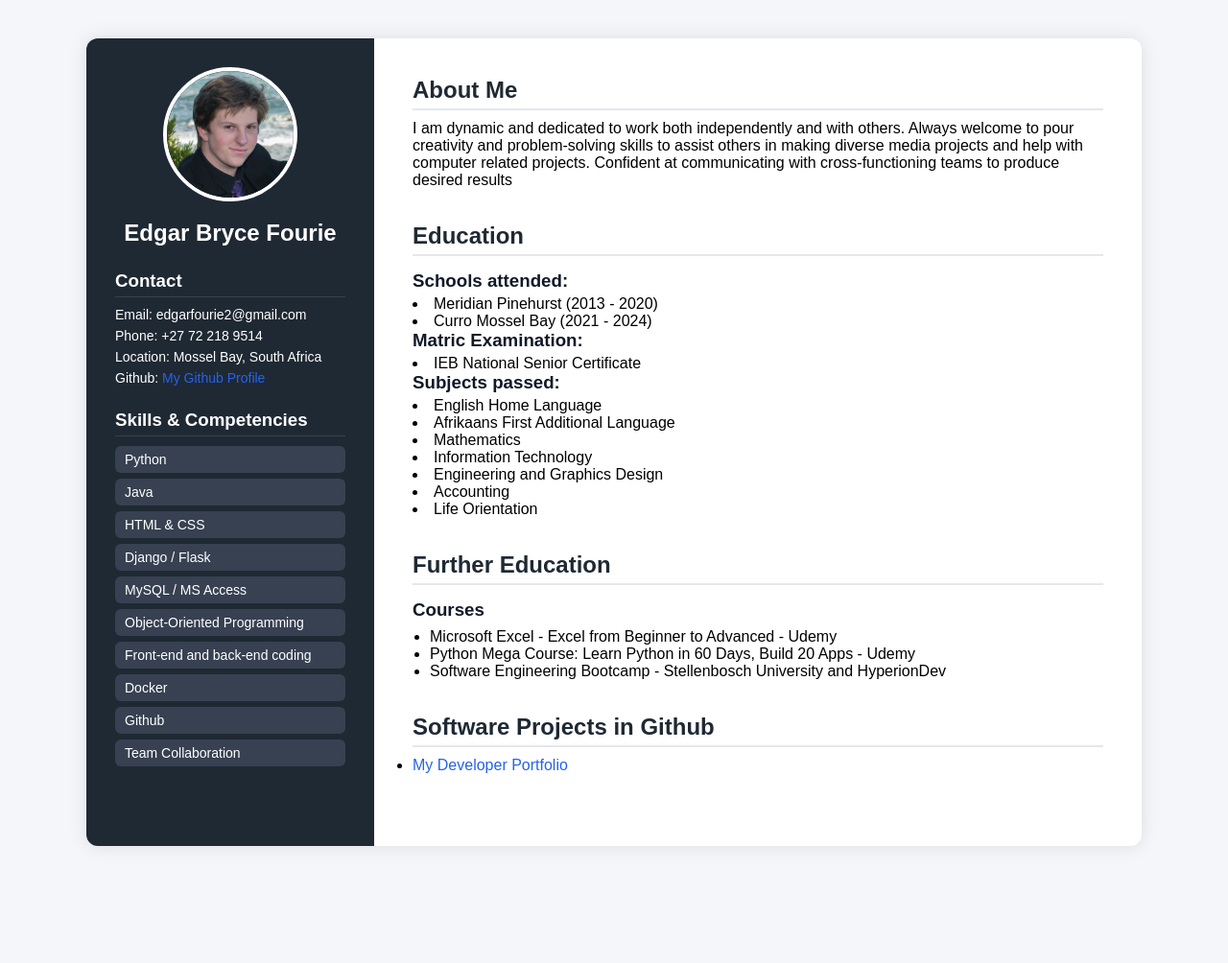
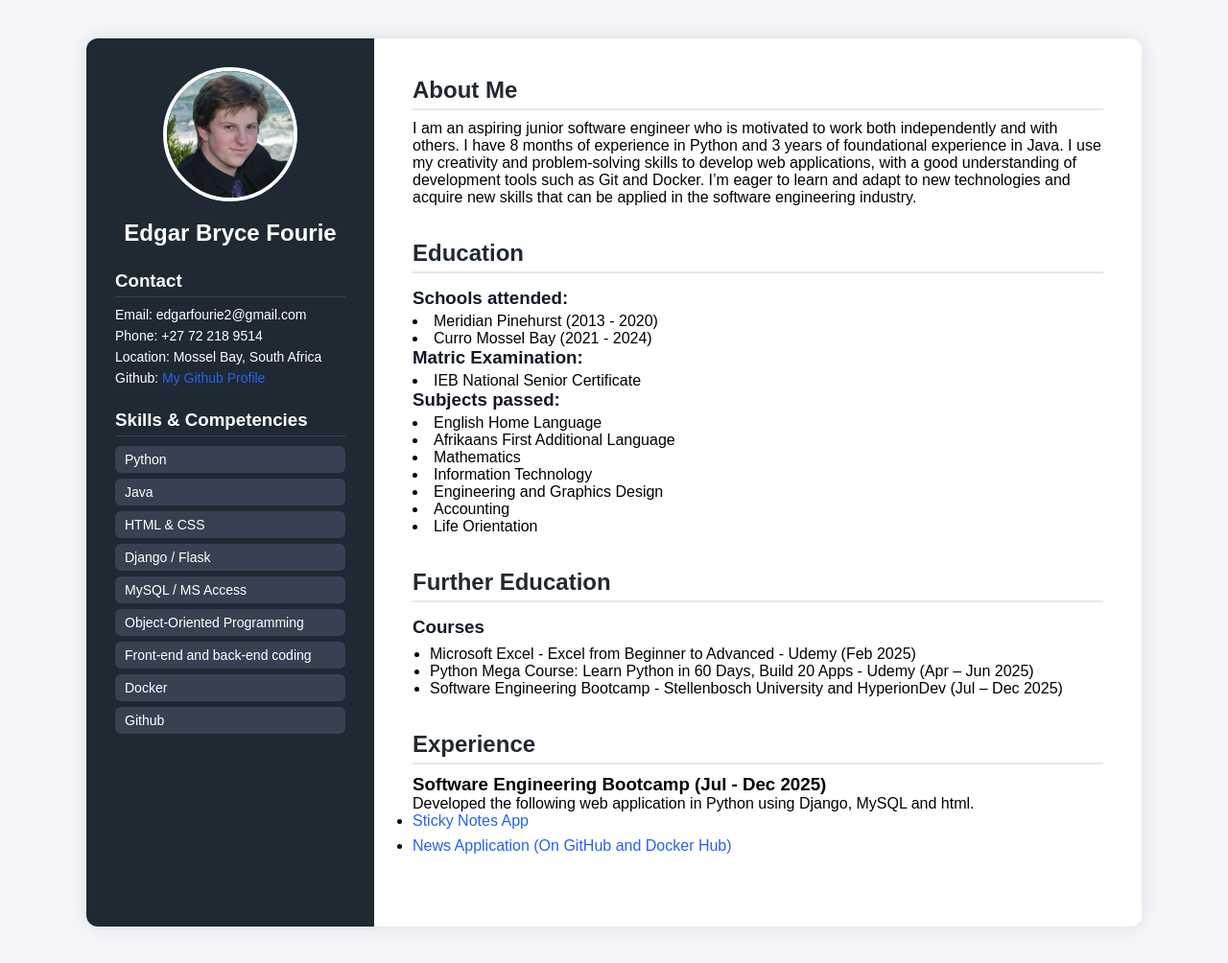
Before and after one commit to Drago7532/MyCV, a plain HTML site: page index.html in a window 1280 px wide. Shown: the whole page at 96% size. Before the commit the page ends 922 px from the top, so only its background shows below. Drawn offline with Linux system fonts and the light colour scheme.

Commit message:
Updated CV

```diff
--- a/index.html
+++ b/index.html
@@ -38,7 +38,6 @@
                     <li>Front-end and back-end coding</li>
                     <li>Docker</li>
                     <li>Github</li>
-                    <li>Team Collaboration</li>
                 </ul>
             </div>
         </aside>
@@ -49,7 +48,7 @@
             <section>
                 <h2>About Me</h2>
                 <p>
-                    I am dynamic and dedicated to work both independently and with others. Always welcome to pour creativity and problem-solving skills to assist others in making diverse media projects and help with computer related projects. Confident at communicating with cross-functioning teams to produce desired results
+                    I am an aspiring junior software engineer who is motivated to work both independently and with others. I have 8 months of experience in Python and 3 years of foundational experience in Java. I use my creativity and problem-solving skills to develop web applications, with a good understanding of development tools such as Git and Docker. I’m eager to learn and adapt to new technologies and acquire new skills that can be applied in the software engineering industry.
                 </p>
             </section>
 
@@ -78,19 +77,21 @@
                 <h2>Further Education</h2>
                 <div class="item">
                     <h3>Courses</h3>
-                    <p></p>
                     <ul>
-                        <li>Microsoft Excel - Excel from Beginner to Advanced - Udemy</li>
-                        <li>Python Mega Course: Learn Python in 60 Days, Build 20 Apps - Udemy</li>
-                        <li>Software Engineering Bootcamp - Stellenbosch University and HyperionDev</li>
+                        <li>Microsoft Excel - Excel from Beginner to Advanced - Udemy (Feb 2025)</li>
+                        <li>Python Mega Course: Learn Python in 60 Days, Build 20 Apps - Udemy (Apr – Jun 2025)</li>
+                        <li>Software Engineering Bootcamp - Stellenbosch University and HyperionDev (Jul – Dec 2025)</li>
                     </ul>
                 </div>
             </section>
 
             <section>
-                <h2>Software Projects in Github</h2>
+                <h2>Experience</h2>
+                <h3>Software Engineering Bootcamp (Jul - Dec 2025)</h3>
+                <p>Developed the following web application in Python using Django, MySQL and html.</p>
                 <ul class="links">
-                    <li><a href="https://github.com/Drago7532/Developer-Portfolio" target="_blank">My Developer Portfolio</a></li>
+                    <li><a href="https://github.com/Drago7532/Developer-Portfolio/tree/main/stickyproj" target="_blank">Sticky Notes App</a></li>
+                    <li><a href="https://github.com/Drago7532/News-App" target="_blank">News Application (On GitHub and Docker Hub)</a></li>
                 </ul>
             </section>
 
```
